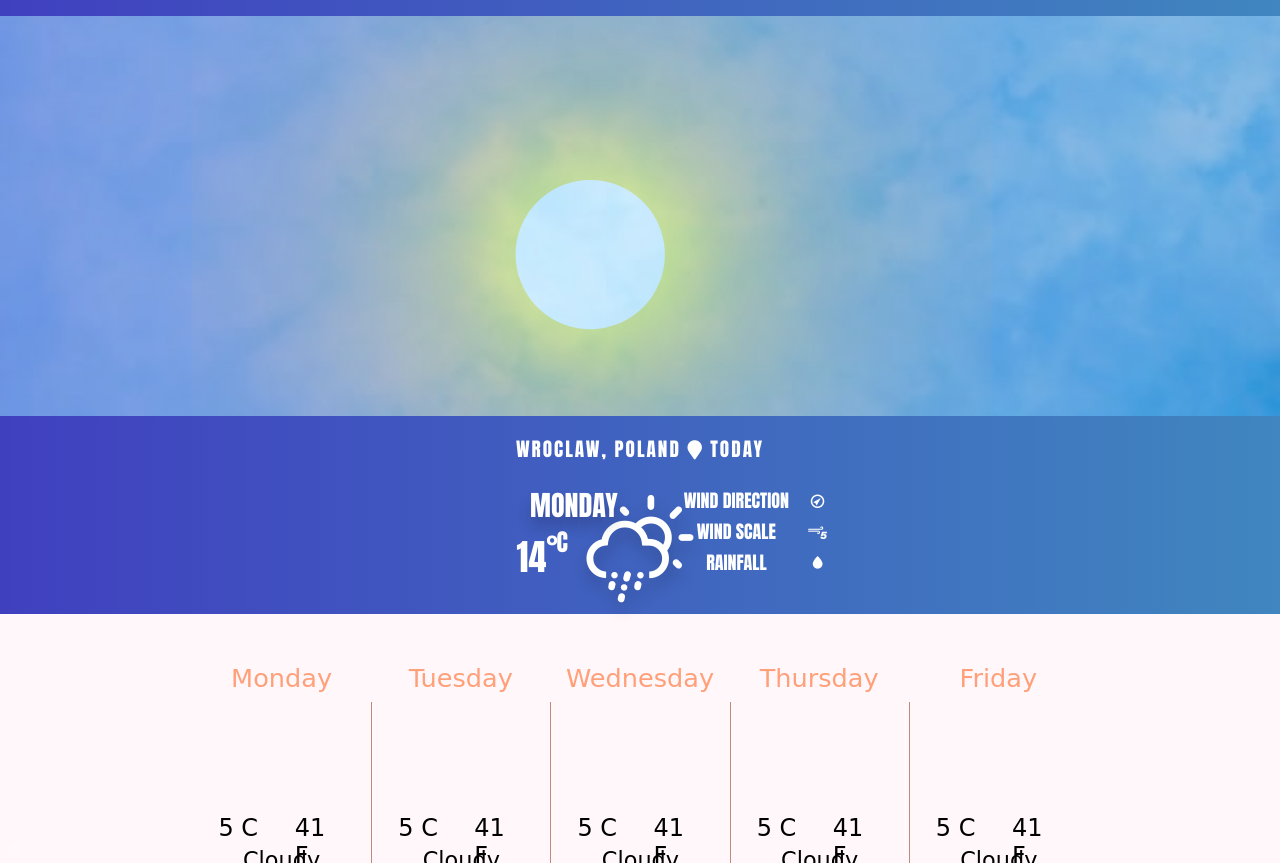
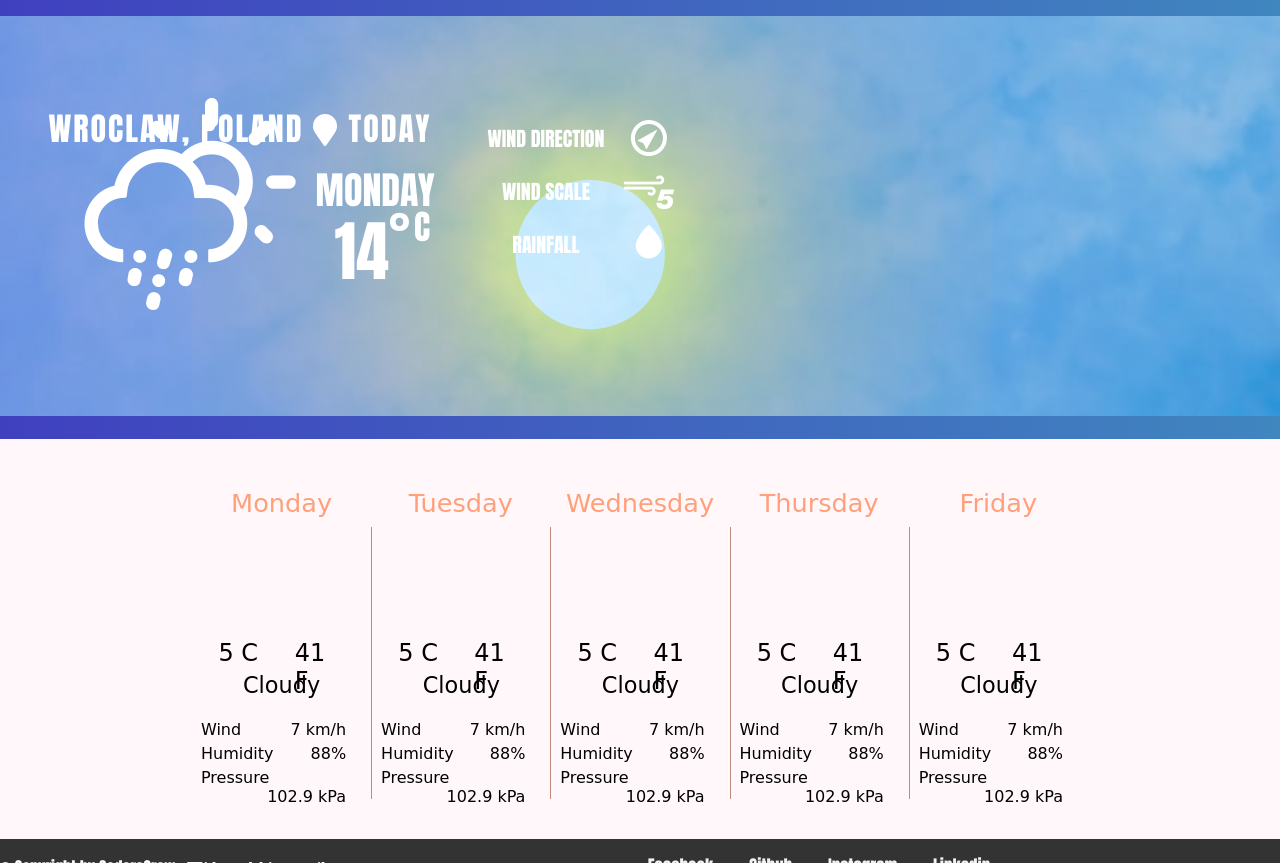
Before and after one commit to OwlFlash/2nd-repository, a website: page index.html in a window 1280 px wide. Shown: the part 89-952 px from the top of the page. Drawn offline with Linux system fonts and the light colour scheme.

```diff
--- a/index.html
+++ b/index.html
@@ -64,9 +64,6 @@
                         </table>
                     </span>
                     <i class="wi wi-day-sleet"></i>
-                    <span class="timeblue">
-                        <i class="wi wi-time-2"></i>
-                    </span>
                     <span class="day">Monday</span>
                 </span>
             </div>
--- a/style.css
+++ b/style.css
@@ -345,8 +345,8 @@
 
 .app {
     overflow: hidden;
-    height: 180px;
-    width: 180px;
+    height: 5px;
+    width: 5px;
 }
 
 .headerblue {
@@ -362,7 +362,9 @@
     position: absolute;
     width: 100%;
     display: block;
-    font-size: 1.2em;
+    margin-top: -330px;
+    margin-left: -400px;
+    font-size: 2em;
     font-weight: 200;
     text-transform: uppercase;
     letter-spacing: 2px;
@@ -379,17 +381,16 @@
     display: block;
     height: 350px;
     text-align: center;
-    margin-top: 80px;
-    font-size: 76px;
+    font-size: 26px;
     text-shadow: 1px 10px 15px rgba(0, 0, 0, 0.2);
 }
 
 .headerblue .tempblue {
     position: absolute;
-    font-size: 36px;
+    font-size: 66px;
     font-weight: 100;
-    margin-left: -70px;
-    margin-top: 10px;
+    margin-left: 250px;
+    margin-top: 80px;
     text-shadow: none;
 
 }
@@ -398,9 +399,13 @@
     position: absolute;
     top: 0;
     right: 0;
-    font-size: 24px;
+    font-size: 34px;
     font-weight: 100;
-    margin-right: -10px;
+    margin-top: 10px;
+    margin-right: -20px;
+
+
+
 }
 
 .headerblue .weatherblue >.wi {
@@ -410,11 +415,9 @@
 
 .headerblue .weatherblue .wind-scale {
     position: absolute;
-    font-size: 18px;
+    font-size: 20px;
     font-weight: 200;
-    right: 0;
-    margin-right: 450px;
-    margin-top: -30px;
+    margin-left: 400px;
     text-align: center;
     text-shadow: none;
     text-transform: uppercase;
@@ -423,28 +426,30 @@
 .headerblue .weatherblue .wind .wi,
 .headerblue .weatherblue .wind-scale .wi {
     position: relative;
-    font-size: 18px;
+    font-size: 48px;
     margin-left: 15px;
 }
 
 .headerblue .weatherblue .day {
     position: absolute;
-    font-size: 28px;
+    font-size: 38px;
     font-weight: 30;
     text-transform: uppercase;
-    left: 0;
-    margin-left: 530px;
-    margin-top: -30px;
+    margin-left: 20px;
+    margin-top: 50px;
+
 }
 
-.headerblue .weatherblue .timeblue {
+.headerblue .weatherblue {
  position: absolute;
- font-size: 15px;
+ font-size: 150px;
+ left: 0;
+ top: 0;
+ margin-left: -450px;
+ margin-top: 200px;
  bottom: 5px;
- left: 0;
- margin-left: 10px;
  text-shadow: none;
- opacity: 0.6;
+ opacity: 1;
 }
 
 .headerblue:before,
```
